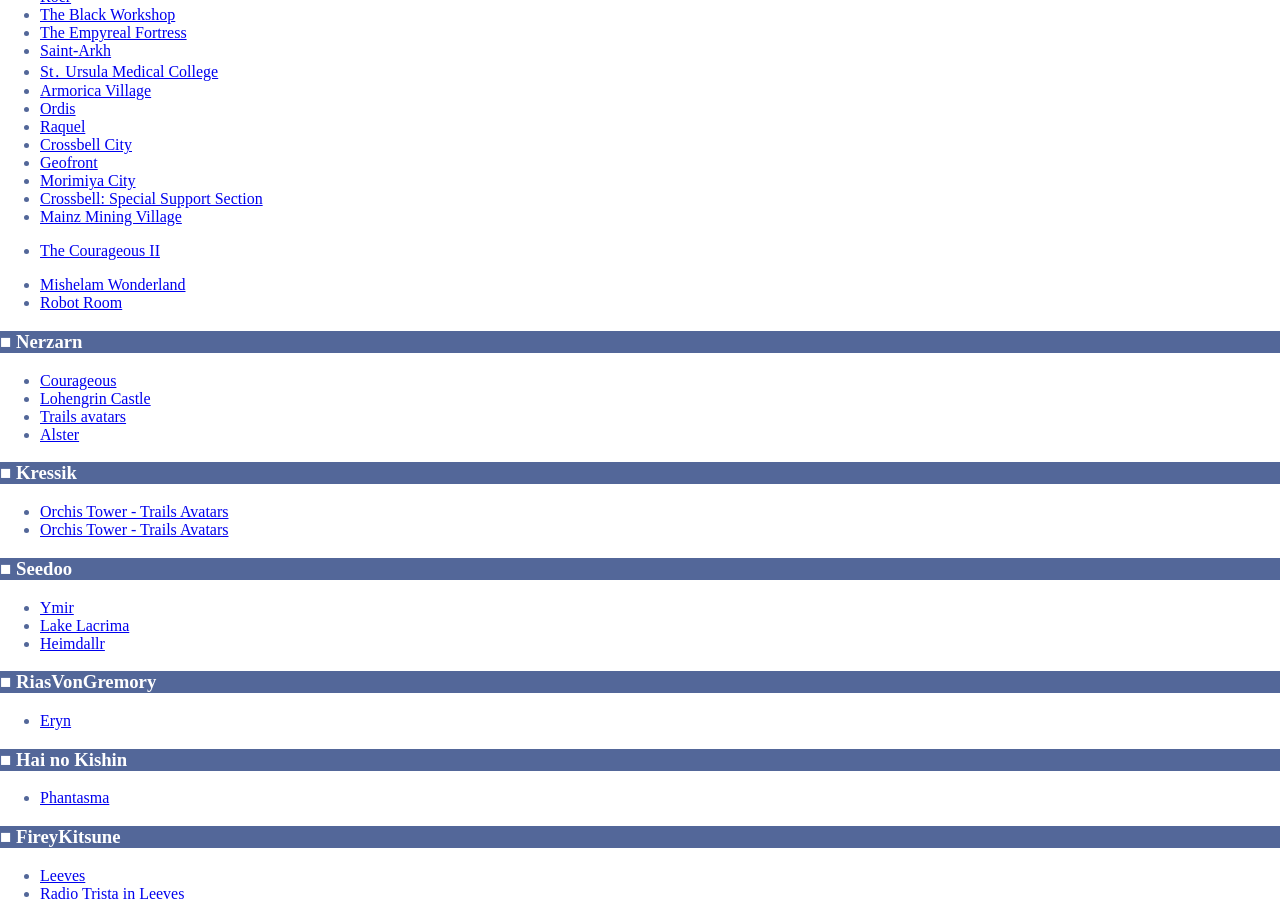
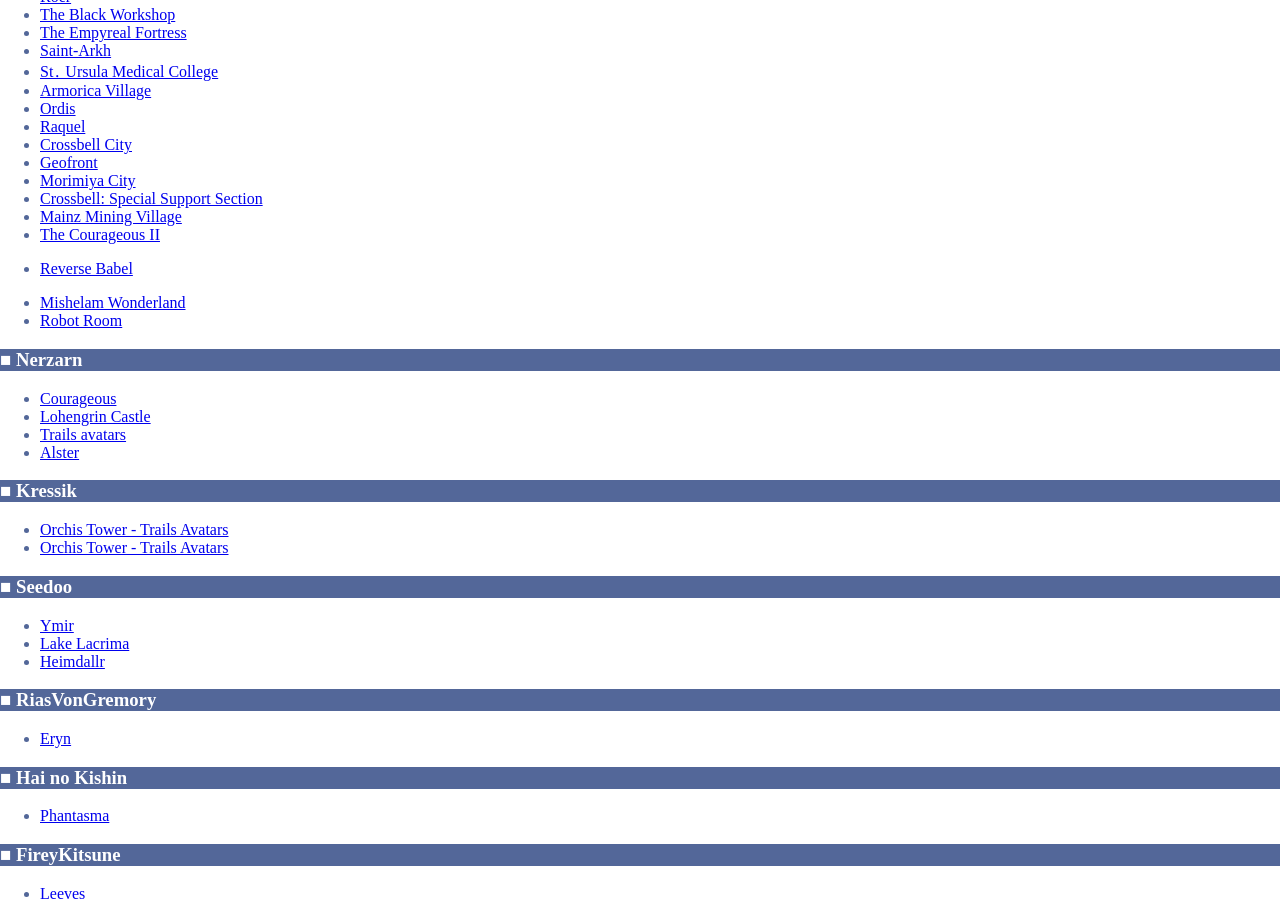
Before and after one commit to Trails-Into-VR/Trails-Into-VR.github.io, a Jekyll site: the page built from index.md, in a window 1280 px wide and 900 px high, scrolled down 687 px. Built offline with Jekyll 4.4.1, drawn with Linux system fonts in a browser that asks for light colours.

Commit message:
add: Reverse Babel

```diff
--- a/index.md
+++ b/index.md
@@ -47,6 +47,7 @@ To make this page easier to access, you can add this webpage to bookmarks of the
 * [Crossbell: Special Support Section](https://vrchat.com/home/launch?worldId=wrld_bef56c51-1308-497f-8d32-4ae3e0bce9fe)
 * [Mainz Mining Village](https://vrchat.com/home/launch?worldId=wrld_5f1b3d8d-6446-4615-ae98-f9019a283377)
 * [The Courageous II](https://vrchat.com/home/launch?worldId=wrld_a6ef1e7b-be58-4694-a531-5666dfa7ecb8)
+* [Reverse Babel](https://vrchat.com/home/launch?worldId=wrld_5d2deb84-45fc-481d-b60d-8e44652fe9d7)
 
 * [Mishelam Wonderland](https://vrchat.com/home/launch?worldId=wrld_4903d1a9-43e0-4eb6-b199-fcef57388989)
 * [Robot Room](https://vrchat.com/home/launch?worldId=wrld_00f54b9f-b4e3-4fa5-bb62-757865efb9c0)
```
